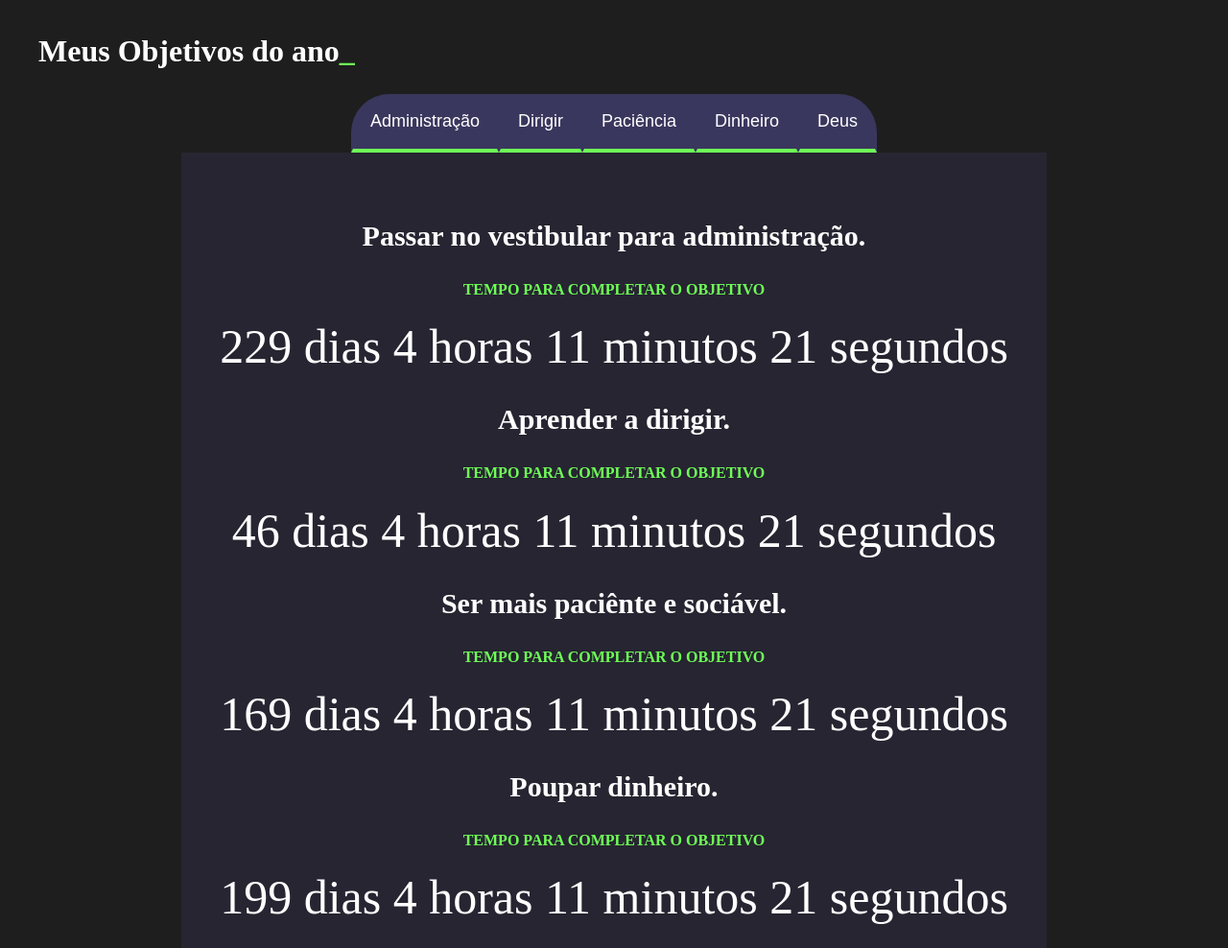
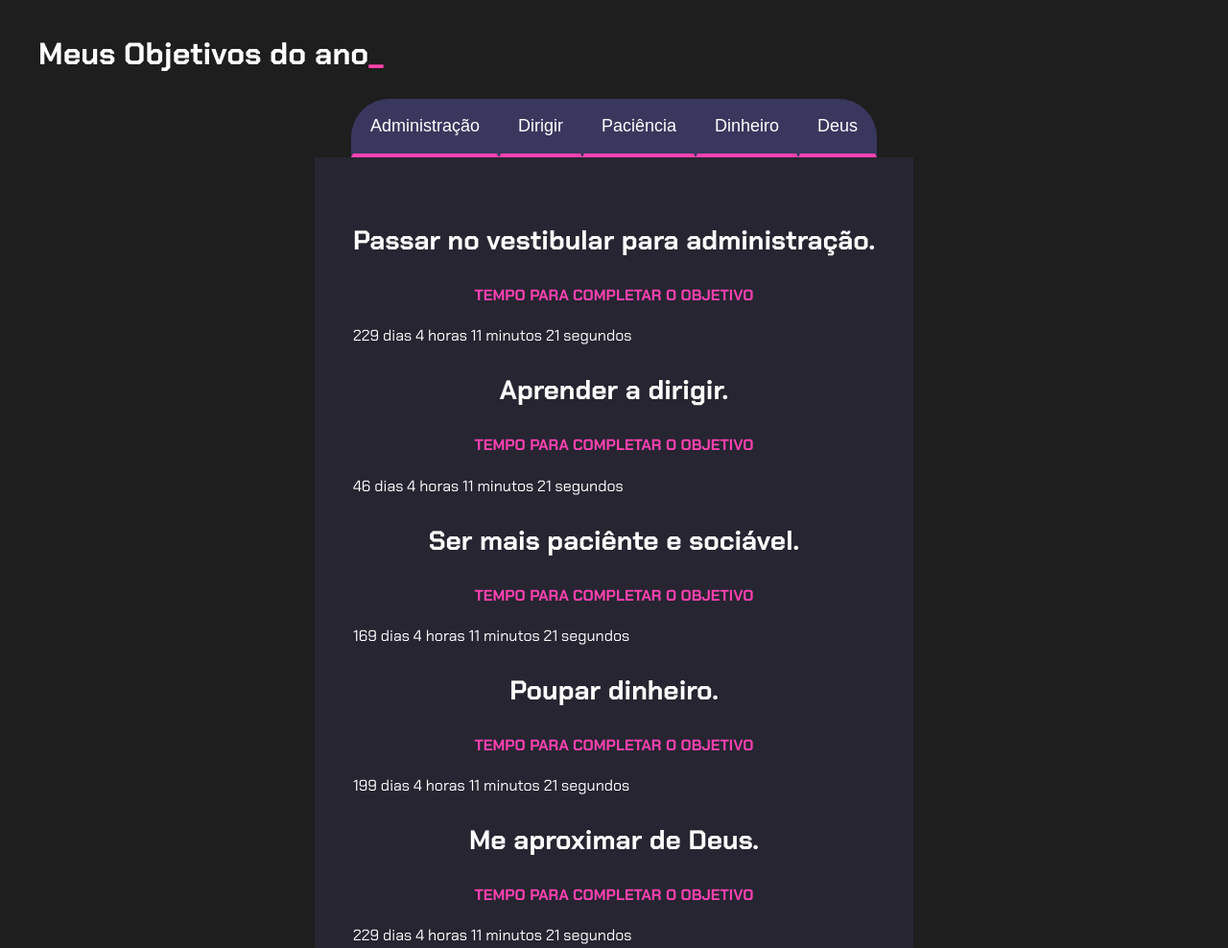
Before and after one commit to hmanosso/Metas, a plain HTML site: page metas.html in a window 1280 px wide. Shown: the top 988 px of the page at 96% size. Drawn offline with Linux system fonts and the light colour scheme.

Commit message:
Update style-metas.css

```diff
--- a/style-metas.css
+++ b/style-metas.css
@@ -1,12 +1,8 @@
-.jaro-<uniquifier> {
-  font-family: "Jaro", sans-serif;
-  font-optical-sizing: auto;
-  font-weight: 400;
-  font-style: normal;
-}
+@import url('https://fonts.googleapis.com/css2?family=Chakra+Petch:ital,wght@0,300;0,400;0,500;0,600;0,700;1,300;1,400;1,500;1,600;1,700&display=swap');
+
 :root {
     --cor-de-fundo: #1E1E1E;
-  --verde: #6FFF57;
+    --rosa: #ff41b0;
     --branco: #FFFFFF;
     --botao-ativo: #3A375E;
     --botao-inativo: #3a375e80;
@@ -16,7 +12,7 @@
 body {
     background-color: var(--cor-de-fundo);
     color: var(--branco);
-
+    font-family: 'Chakra Petch', sans-serif;
 }
 
 .conteudo-principal {
@@ -33,11 +29,10 @@ body {
     text-align: left;
     width: 100%;
     font-size: 32px;
-
 }
 
 .titulo-principal span {
-  color: var(--verde);
+    color: var(--rosa);
 }
 
 .botao {
@@ -50,7 +45,6 @@ body {
     font-size: 18px;
     align-items: center;
     width: 100%;
-
     border-bottom: 4px solid var(--botao-ativo);
     border-left: 2px solid var(--botao-ativo);
     border-right: 2px solid var(--botao-ativo);
@@ -63,21 +57,12 @@ body {
 
 .botao.ativo {
     background-color: var(--botao-ativo);
-  border-bottom: 4px solid var(--verde);
+    border-bottom: 4px solid var(--rosa);
 }
 
 
 @media screen and (min-width: 768px) {
-  .botoes {
-      display: flex;
-  }
 
-  .botao:first-child {
-      border-radius: 40px 40px 0 0;
-  }
-}
-
-@media screen and (min-width: 768px) {
     .botoes {
         display: flex;
     }
@@ -91,48 +76,25 @@ body {
     }
 }
 
-.abas-textos {
+.abas-textos{
     background-color: var(--texto-fundo);
     padding: 40px;
     border-radius: 0 0 40px 40px;
 }
-
-.aba-conteudo.ativo {
-  display: block;
+.aba-conteudo.ativo{
+    display:block;
 }
 
-.aba-conteudo {
+.aba-conteudo{
     display: none;
 }
 
 .aba-conteudo-titulo-principal{
-  font-size: 30px;
+    font-size: 28px;
     text-align: center;
 }
-
 .aba-conteudo-titulo-secundario{
     text-align: center;
-  color: var(--verde);
+    color: var(--rosa);
     text-transform: uppercase;
 }
-
-
-@media screen and (min-width: 768px) {
-  .botoes {
-      display: flex;
-  }
-
-  .botao:first-child {
-      border-radius: 40px 0 0 0;
-  }
-
-  .botao:last-child {
-      border-radius: 0 40px 0 0;
-  }
-}
-
-.contador{
-  text-align: center;
-  font: Jaro;
-  font-size: 50px;
-}
```
Lines whose indentation alone changed are shown as unchanged.
